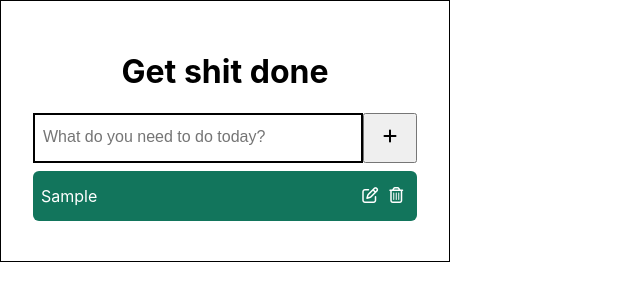
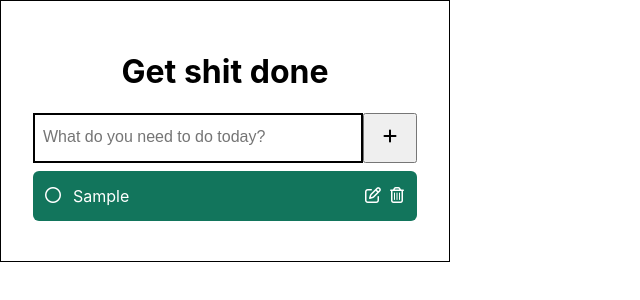
Before and after one commit to erikajdavid/to-do-app, a React (Create React App) app: page / in a window 1280 px wide. Both pictures are taken after typing "Sample" into the empty fields and a click on the button 390 px from the left and 137 px from the top of the page. Shown: the top 300 px of the page, without its empty margins (0-640 px from the left). Built offline with nearby package versions, Linux system fonts and the light colour scheme.

Commit message:
added toggleComplete function

```diff
--- a/src/App.css
+++ b/src/App.css
@@ -56,6 +56,7 @@ form button {
 
 .displayTask p {
     width: 86%;
+    padding-left: 0.5rem;
 }
 
 .displayTask i {
@@ -84,3 +85,7 @@ form button {
     height: auto;
     cursor: pointer;
 }
+
+.completed {
+    color: white;
+}
--- a/src/ToDoList.js
+++ b/src/ToDoList.js
@@ -4,6 +4,8 @@ import './App.css';
 function ToDoList({ tasks, removeTask, editTask }) {
     const [editingTasks, setEditingTasks] = useState({});
     const [editedContents, setEditedContents] = useState({});
+    const [completedTasks, setCompletedTasks] = useState({});
+
 
     const handleEdit = (taskId) => {
         setEditingTasks(prevState => ({
@@ -30,6 +32,14 @@ function ToDoList({ tasks, removeTask, editTask }) {
         }));
     }
 
+    const toggleComplete = (taskId) => {
+        setCompletedTasks(prevState => ({
+            ...prevState,
+            [taskId]: !prevState[taskId],
+        }));
+    }
+
+
     return (
         <ul>
             {tasks.map(task => (
@@ -45,7 +55,12 @@ function ToDoList({ tasks, removeTask, editTask }) {
                             <button onClick={() => handleSave(task.id)}>Update</button>
                         </div>
                     ) : (
-                        <div className="displayTask">
+                        <div className={`displayTask ${completedTasks[task.id] ? 'completed' : ''}`}>
+                            {completedTasks[task.id] ? (
+                                <i className="fa-solid fa-check" onClick={() => toggleComplete(task.id)}></i>
+                            ) : (
+                                <i className="fa-regular fa-circle faCircle" onClick={() => toggleComplete(task.id)}></i>
+                            )}
                             <p>{task.content}</p>
                             <i className="fa-regular fa-pen-to-square faEdit" onClick={() => handleEdit(task.id)}></i>
                             <i className="fa-regular fa-trash-can faTrash" onClick={() => removeTask(task.id)}></i>
```
